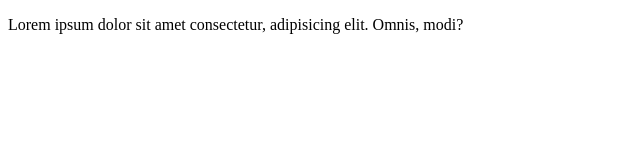
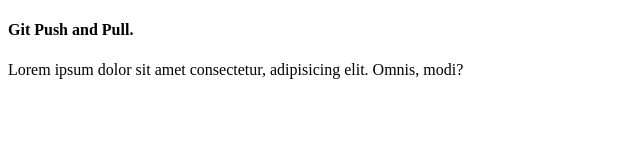
Before and after one commit to pradeep503/testbook1, a plain HTML site: page index.html in a window 1280 px wide. Shown: the whole page, without its empty margins (0-640 px from the left). Drawn offline with Linux system fonts and the light colour scheme.

Commit message:
adding heading

```diff
--- a/index.html
+++ b/index.html
@@ -7,6 +7,7 @@
     <title>Home</title>
 </head>
 <body>
+    <h4>Git Push and Pull.</h4>
     <p>Lorem ipsum dolor sit amet consectetur, adipisicing elit. Omnis, modi?</p>
 </body>
 </html>
```
